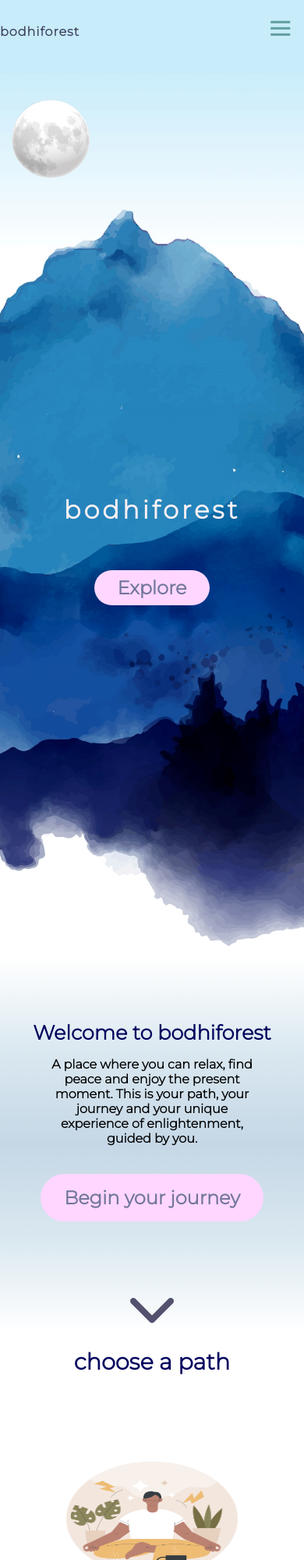
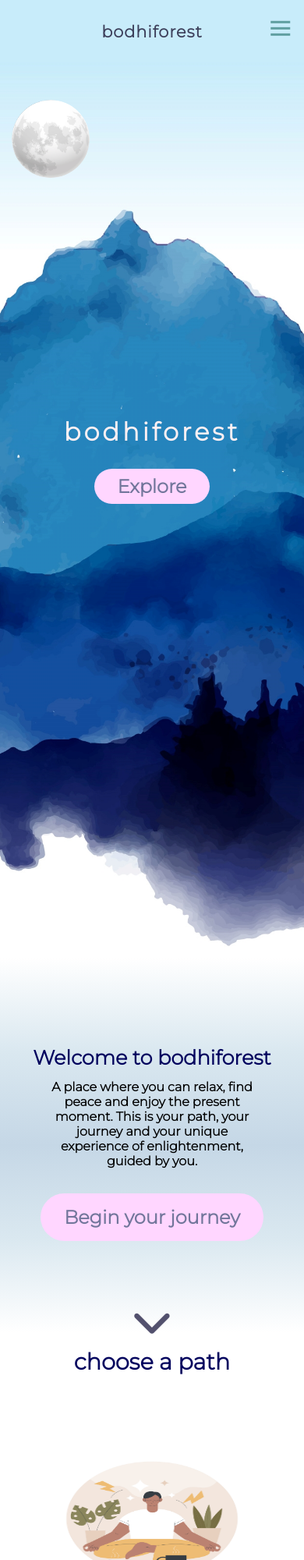
Before and after one commit to sageaura/bodhiforest.v2, a plain HTML site: page index.html in a window 390 px wide. Shown: the top 2000 px of the page at 78% size. Drawn offline with Linux system fonts and the light colour scheme; files whose address does not match are found by name.

Commit message:
finally fixed the title !

```diff
--- a/style.css
+++ b/style.css
@@ -37,7 +37,7 @@
 .logo {
     color: #3d405b;
     text-decoration: none;
-    font-size: 1.5rem;
+    font-size: 1.6rem;
     cursor: pointer;
     display: flex;
     align-items: center;
@@ -96,6 +96,8 @@ nav ul li a:hover {
         height: 90px;
         max-width: 1300px;
         padding: 0;
+        display: flex;
+        justify-content: center;
     }
 
     .highlight {
@@ -143,14 +145,11 @@ nav ul li a:hover {
     }
 
     .logo {
-        display: flex;
-        align-items: center;
-        /* justify-content: center; */
-        font-size: 1rem;
+        font-size: 1.3rem;
     }
 
     .logo:hover {
-        font-size: 1.2rem;
+        font-size: 1.45rem;
     }
 
     .navbarItem {
@@ -269,6 +268,11 @@ nav ul li a:hover {
 
     .title {
         font-size: 2rem;
+        transform: translateY(-100px);
+    }
+
+    .btn {
+        transform: translateY(-30px);
     }
 }
 
@@ -359,8 +363,9 @@ nav ul li a:hover {
     .about {
         height: 30rem;
     }
-    .welcome{
-        margin-top: 5rem;
+
+    .welcome {
+        margin-top: 7rem;
     }
 
     .welcomeTitle {
@@ -369,13 +374,14 @@ nav ul li a:hover {
 
     .welcome p {
         font-size: 1rem;
-        padding: 1em 3.5em;
+        padding: 0.8em 3.5em;
     }
 
     .arrow {
-        font-size: 2em;
+        font-size: 1.8em;
         margin-top: 5rem;
     }
+
     .journeyBtn {
         transform: translateY(80px);
     }
@@ -502,7 +508,7 @@ nav ul li a:hover {
     }
 
     .subtitle {
-        font-size: 1.7em;
+        font-size: 1.5em;
     }
 }
 
@@ -522,9 +528,7 @@ nav ul li a:hover {
 
 
 
-.linkedin {
-
-}
+.linkedin {}
 
 
 
@@ -554,7 +558,7 @@ nav ul li a:hover {
 
 /* weather widget */
 
-.weatherSection{
+.weatherSection {
     max-width: 100%;
     width: 100%;
     height: 60% auto;
@@ -564,7 +568,7 @@ nav ul li a:hover {
 }
 
 /* mainbox */
-.weatherbox{
+.weatherbox {
     background-image: url(https://source.unsplash.com/1600x900?nature);
     height: 600px;
     width: 69rem;
@@ -577,8 +581,8 @@ nav ul li a:hover {
 }
 
 /* weatherbox */
-.card{
-    background:#6b705cd0;
+.card {
+    background: #6b705cd0;
     color: white;
     padding: 2em;
     border-radius: 10px;
@@ -587,12 +591,12 @@ nav ul li a:hover {
     margin: 1em;
 }
 
-.search{
+.search {
     display: flex;
     align-items: center;
 }
 
-.searchbtn{
+.searchbtn {
     margin: 0.5em;
     border-radius: 50%;
     border: none;
@@ -604,11 +608,11 @@ nav ul li a:hover {
     transition: 0.3s ease-in-out;
 }
 
-.searchbtn:hover{
+.searchbtn:hover {
     background: #1110106b;
 }
 
-input.search-bar{
+input.search-bar {
     border: none;
     outline: none;
     padding: 0.5em 1.5em;
@@ -620,19 +624,17 @@ input.search-bar{
     width: 90%;
 }
 
-::placeholder{
+::placeholder {
     color: white;
 }
 
-.temp{
+.temp {
     padding: 10px 0px;
     margin: 0;
     font-size: 30px;
 }
 
-text
-
-.weathercard.loading{
+text .weathercard.loading {
     visibility: hidden;
     max-height: 20px;
     position: relative;
```
